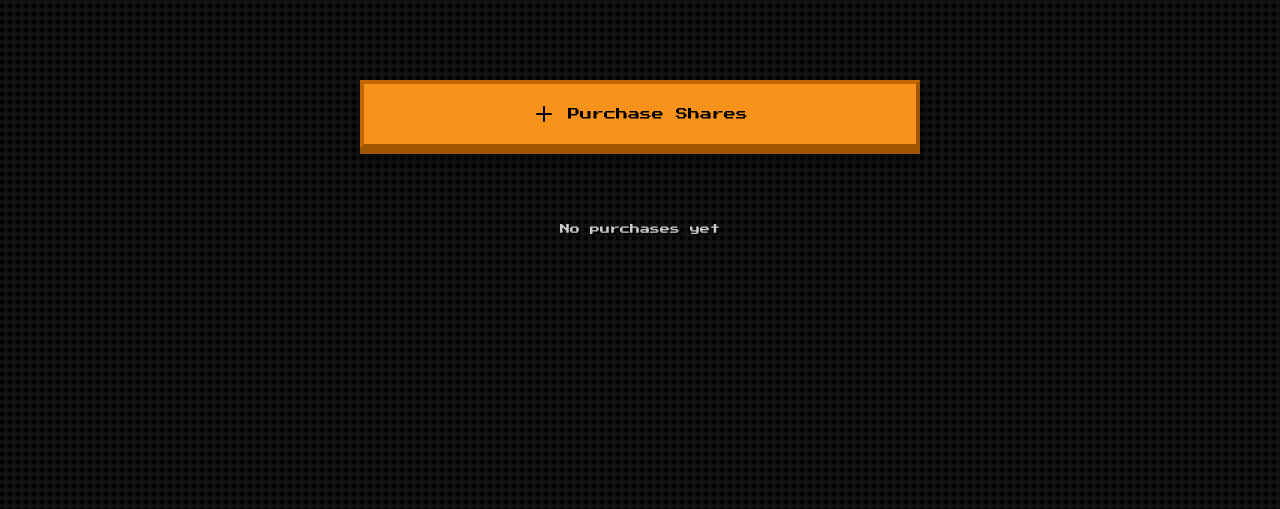
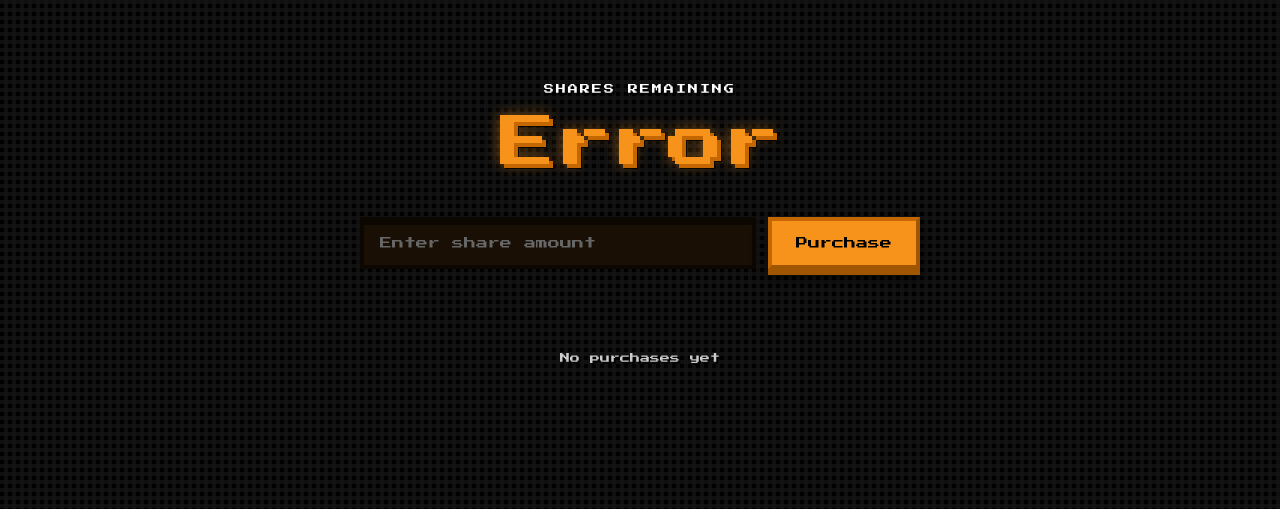
Before and after one commit to terakael/slicehash, a Python web app: template src/slicehash/templates/purchases.html in a window 1280 px wide. Shown: the top 509 px of the page. Run offline with Jinja, Linux system fonts and the light colour scheme; the template is opened without the code that fills it, so the values that code supplies are empty.

Commit message:
[master] simple purch

```diff
--- a/src/slicehash/static/purchases.js
+++ b/src/slicehash/static/purchases.js
@@ -2,12 +2,31 @@
 
 // State management
 let isLoading = false;
+let isPurchasing = false;
 
 // Initialize on page load
 document.addEventListener('DOMContentLoaded', async () => {
+    await loadUserData();
     await loadPurchases();
-    setupPurchaseButton();
+    setupPurchaseForm();
 });
+
+// Fetch and display user data
+async function loadUserData() {
+    try {
+        const response = await fetch('/api/users/me');
+        if (!response.ok) throw new Error('Failed to fetch user data');
+
+        const data = await response.json();
+
+        // Update shares remaining display
+        document.getElementById('shares-remaining').textContent = data.shares_remaining;
+
+    } catch (error) {
+        console.error('Error loading user data:', error);
+        document.getElementById('shares-remaining').textContent = 'Error';
+    }
+}
 
 // Load purchase history
 async function loadPurchases() {
@@ -81,13 +100,72 @@ function formatDate(timestamp) {
     });
 }
 
-// Setup purchase button
-function setupPurchaseButton() {
-    const button = document.getElementById('purchase-btn');
+// Setup purchase form
+function setupPurchaseForm() {
+    const form = document.querySelector('.purchase-form');
+    const input = document.getElementById('purchase-amount');
+    const button = document.getElementById('purchase-submit-btn');
+
     button.addEventListener('click', async () => {
-        // TODO: Implement purchase flow
-        alert('Purchase flow coming soon!');
+        await handlePurchase();
     });
+
+    input.addEventListener('keypress', async (e) => {
+        if (e.key === 'Enter') {
+            await handlePurchase();
+        }
+    });
+}
+
+// Handle purchase submission
+async function handlePurchase() {
+    if (isPurchasing) return;
+
+    const input = document.getElementById('purchase-amount');
+    const button = document.getElementById('purchase-submit-btn');
+    const amount = parseInt(input.value);
+
+    // Validate input
+    if (!amount || amount <= 0) {
+        showError('Please enter a valid amount');
+        return;
+    }
+
+    isPurchasing = true;
+    button.disabled = true;
+    button.textContent = 'Purchasing...';
+
+    try {
+        const response = await fetch('/api/users/me/purchases', {
+            method: 'POST',
+            headers: {
+                'Content-Type': 'application/json'
+            },
+            body: JSON.stringify({ amount })
+        });
+
+        if (!response.ok) {
+            const error = await response.json();
+            throw new Error(error.error || 'Failed to create purchase');
+        }
+
+        // Clear input
+        input.value = '';
+
+        // Reload data
+        await loadUserData();
+        await loadPurchases();
+
+        console.log('Purchase successful');
+
+    } catch (error) {
+        console.error('Error creating purchase:', error);
+        showError(error.message || 'Failed to create purchase');
+    } finally {
+        isPurchasing = false;
+        button.disabled = false;
+        button.textContent = 'Purchase';
+    }
 }
 
 // Show/hide loading indicator
--- a/src/slicehash/static/style.css
+++ b/src/slicehash/static/style.css
@@ -639,7 +639,66 @@ footer {
     line-height: 1.8;
 }
 
-/* Purchase Action Button */
+/* Purchase Form */
+.purchase-form {
+    margin-top: 40px;
+    margin-bottom: 40px;
+    display: flex;
+    gap: 12px;
+    align-items: stretch;
+}
+
+.purchase-input {
+    flex: 1;
+    background: #1a0f05;
+    color: #e0e0e0;
+    border: 4px solid #0d0702;
+    padding: 16px;
+    font-size: 12px;
+    font-family: 'Press Start 2P', monospace;
+    box-shadow: inset 0 4px 0 rgba(0,0,0,0.5);
+}
+
+.purchase-input:focus {
+    outline: none;
+    border-color: #f7931a;
+}
+
+.purchase-input::placeholder {
+    color: #666;
+}
+
+.btn-purchase-submit {
+    background: #f7931a;
+    color: #000000;
+    border: 4px solid #c46700;
+    border-right-color: #a05600;
+    border-bottom-color: #a05600;
+    padding: 16px 24px;
+    font-size: 12px;
+    font-family: 'Press Start 2P', monospace;
+    cursor: pointer;
+    transition: transform 0.05s;
+    box-shadow: 0 6px 0 #a05600, 0 10px 12px rgba(0,0,0,0.6);
+    white-space: nowrap;
+}
+
+.btn-purchase-submit:active {
+    transform: translateY(6px);
+    box-shadow: 0 0 0 #a05600, 0 4px 8px rgba(0,0,0,0.6);
+}
+
+.btn-purchase-submit:hover {
+    background: #ffa929;
+}
+
+.btn-purchase-submit:disabled {
+    background: #666;
+    cursor: not-allowed;
+    opacity: 0.5;
+}
+
+/* Old Purchase Action Button (deprecated) */
 .purchase-action {
     margin-top: 60px;
     margin-bottom: 32px;
--- a/src/slicehash/templates/purchases.html
+++ b/src/slicehash/templates/purchases.html
@@ -4,20 +4,30 @@
 
 {% block content %}
 <div class="mobile-dashboard">
-    <!-- Purchase history cards -->
-    <div class="purchase-cards-container" id="purchase-cards-container" style="margin-top: 60px;">
-        <!-- Purchase cards will be populated by JavaScript -->
+    <!-- Large shares remaining display -->
+    <div class="shares-remaining-display">
+        <div class="shares-label">Shares Remaining</div>
+        <div class="shares-value" id="shares-remaining">--</div>
     </div>
 
-    <!-- Purchase button -->
-    <div class="purchase-action">
-        <button class="btn-purchase" id="purchase-btn">
-            <svg width="24" height="24" viewBox="0 0 24 24" fill="none" xmlns="http://www.w3.org/2000/svg">
-                <line x1="12" y1="5" x2="12" y2="19" stroke="currentColor" stroke-width="2" stroke-linecap="round" stroke-linejoin="round"/>
-                <line x1="5" y1="12" x2="19" y2="12" stroke="currentColor" stroke-width="2" stroke-linecap="round" stroke-linejoin="round"/>
-            </svg>
-            Purchase Shares
+    <!-- Purchase form -->
+    <div class="purchase-form">
+        <input
+            type="number"
+            id="purchase-amount"
+            class="purchase-input"
+            placeholder="Enter share amount"
+            min="1"
+            step="1"
+        />
+        <button class="btn-purchase-submit" id="purchase-submit-btn">
+            Purchase
         </button>
+    </div>
+
+    <!-- Purchase history cards -->
+    <div class="purchase-cards-container" id="purchase-cards-container">
+        <!-- Purchase cards will be populated by JavaScript -->
     </div>
 
     <div id="empty-state" class="empty-state" style="display: none;">
```
Also changed, not shown: src/slicehash/app.py (+51 -0 lines).
